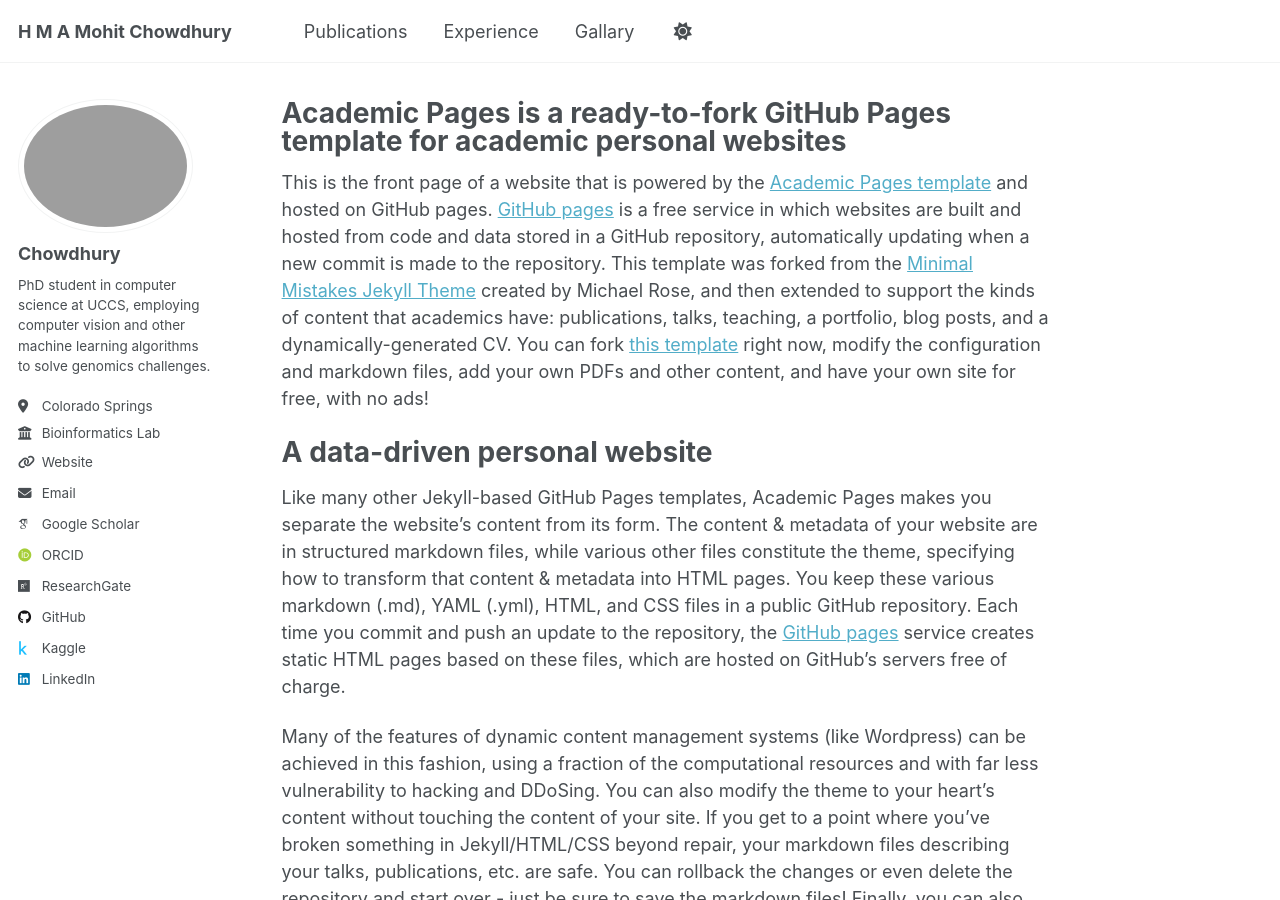
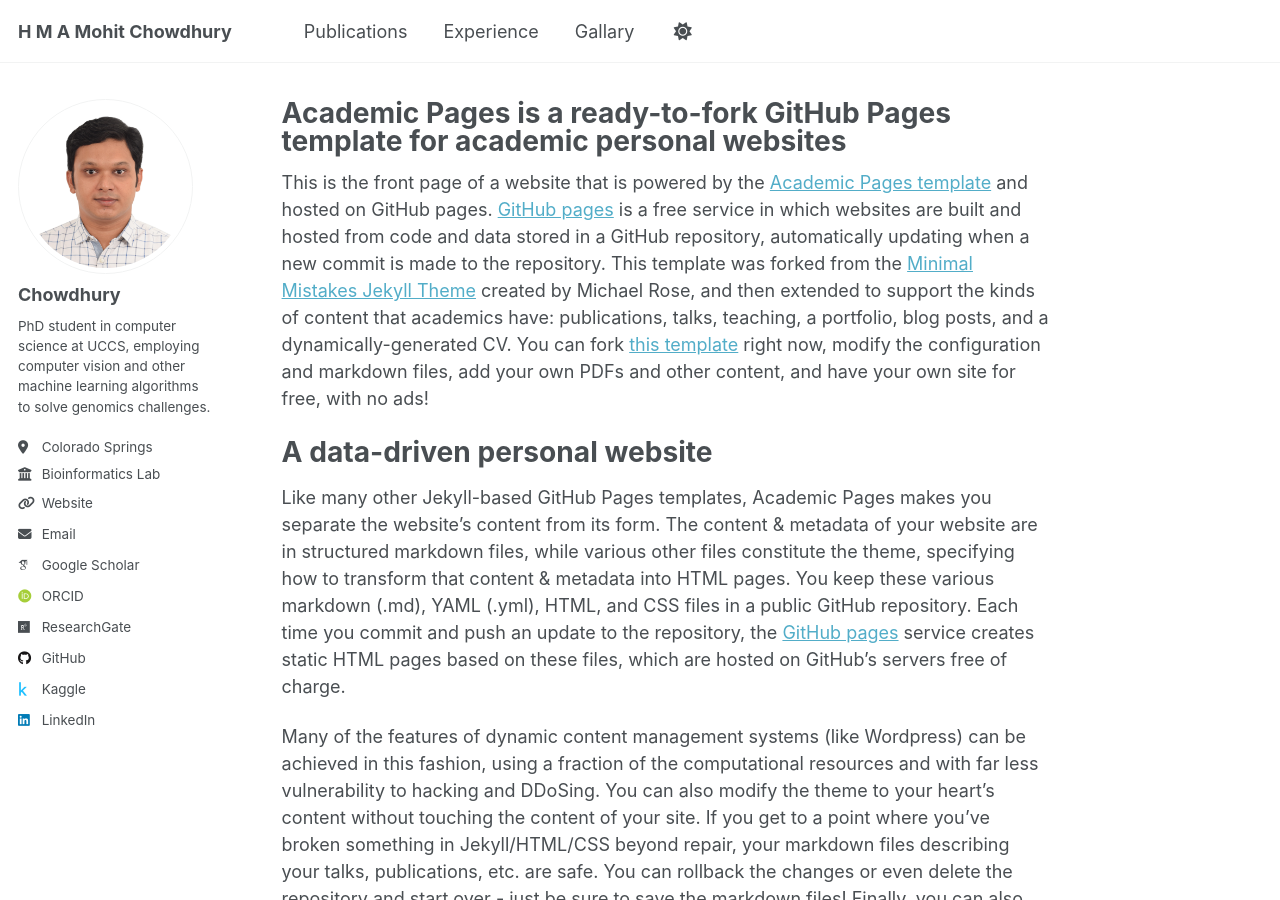
Before and after one commit to shadhinaust/shadhinaust.github.io, a Jekyll site: the page built from _pages/about.md, in a window 1280 px wide and 900 px high. Built offline with Jekyll 4.4.1, drawn with Linux system fonts in a browser that asks for light colours; some web fonts are replaced.

Commit message:
added pp ext

```diff
--- a/_config.yml
+++ b/_config.yml
@@ -22,7 +22,7 @@
 #               Additional customization can be done by editing /_includes/author-profile.html
 author:
   # Biographic information
-  avatar           : "chowdhury.png"
+  avatar           : "chowdhury.jpg"
   name             : "Chowdhury"
   pronouns         : # example: "she/her"
   bio              : "PhD student in computer science at UCCS, employing computer vision and other machine learning algorithms to solve genomics challenges."
```
